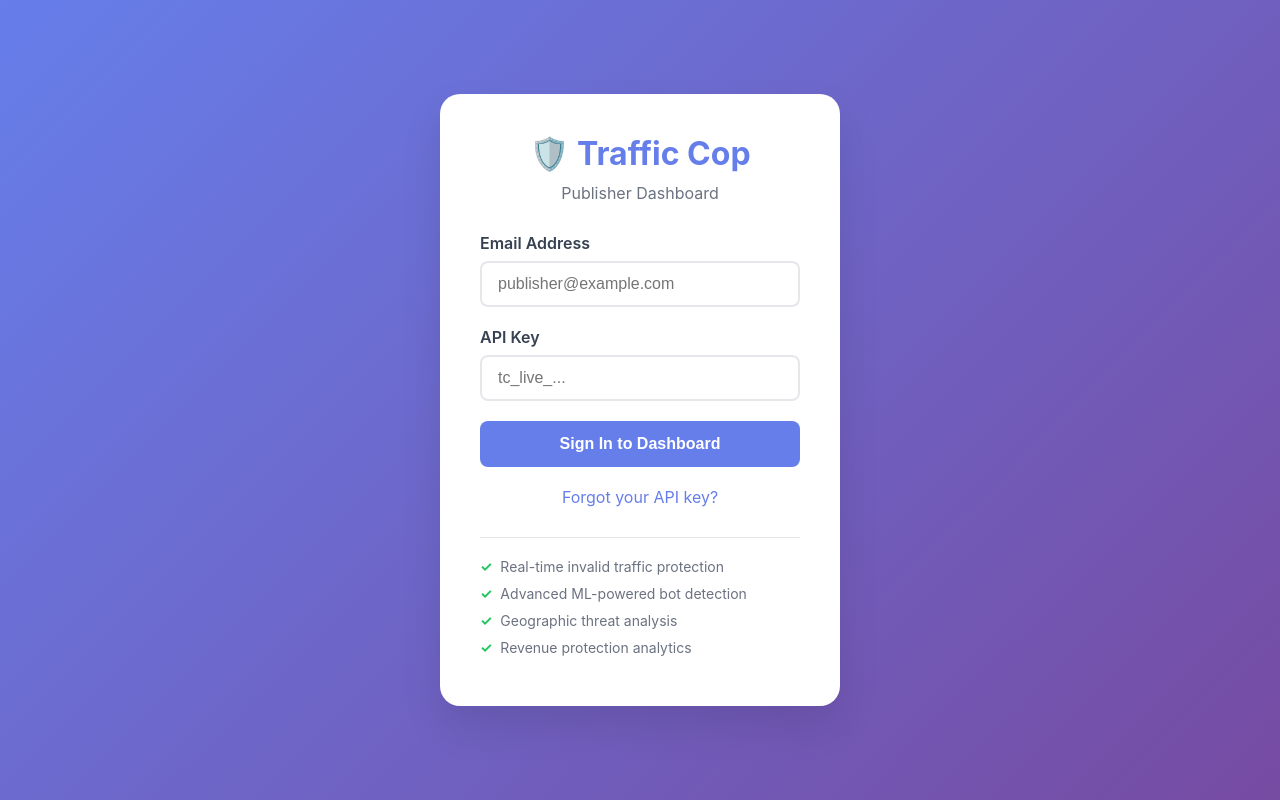
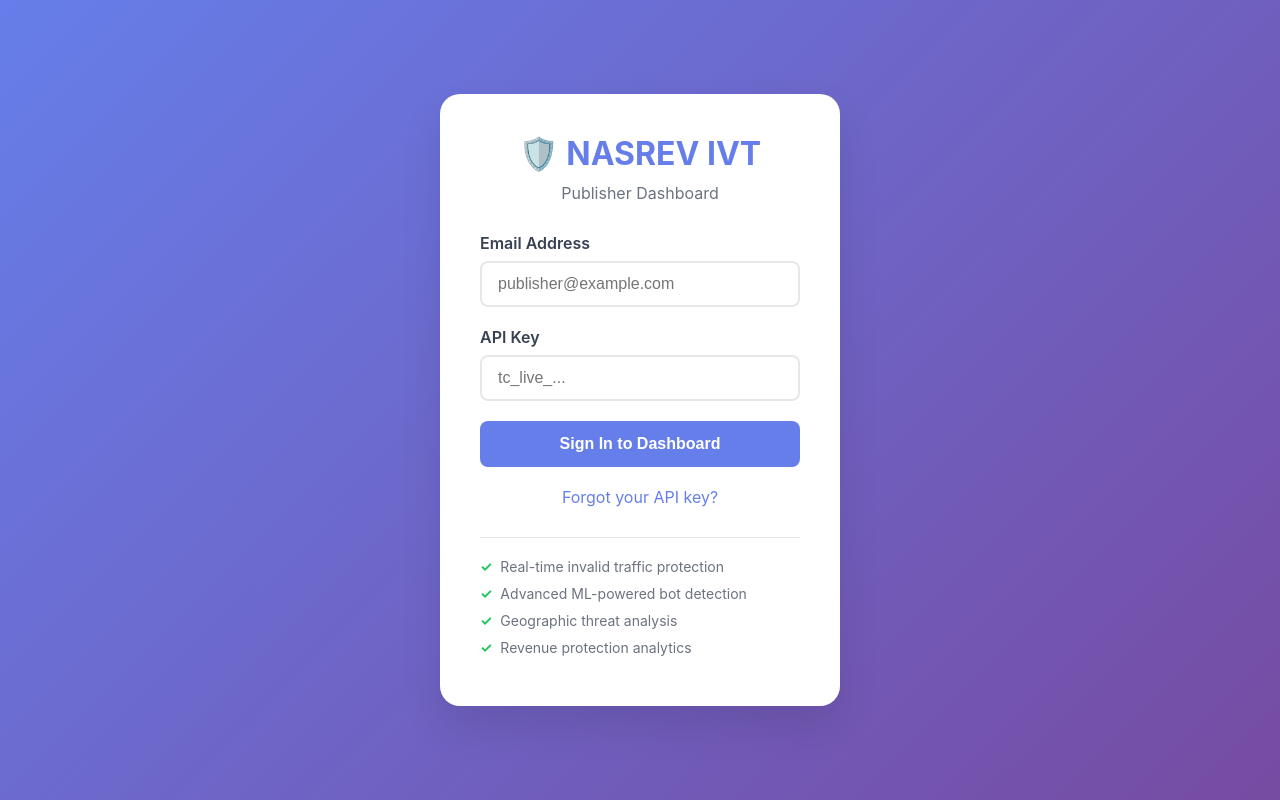
Before and after one commit to ashokvarma243/traffic-cop-api, a website: page public/publisher-login.html in a window 1280 px wide. Drawn offline with Linux system fonts and the light colour scheme.

```diff
--- a/public/publisher-login.html
+++ b/public/publisher-login.html
@@ -1,7 +1,7 @@
 <!DOCTYPE html>
 <html>
 <head>
-    <title>Traffic Cop - Publisher Login</title>
+    <title>NASREV IVT - Publisher Login</title>
     <meta name="viewport" content="width=device-width, initial-scale=1">
 
     <!-- Redirect loop prevention - MUST BE FIRST -->
@@ -152,7 +152,7 @@
 <body>
     <div class="login-container">
         <div class="logo">
-            <h1>🛡️ Traffic Cop</h1>
+            <h1>🛡️ NASREV IVT</h1>
             <p style="color: #6b7280;">Publisher Dashboard</p>
         </div>
 
```
